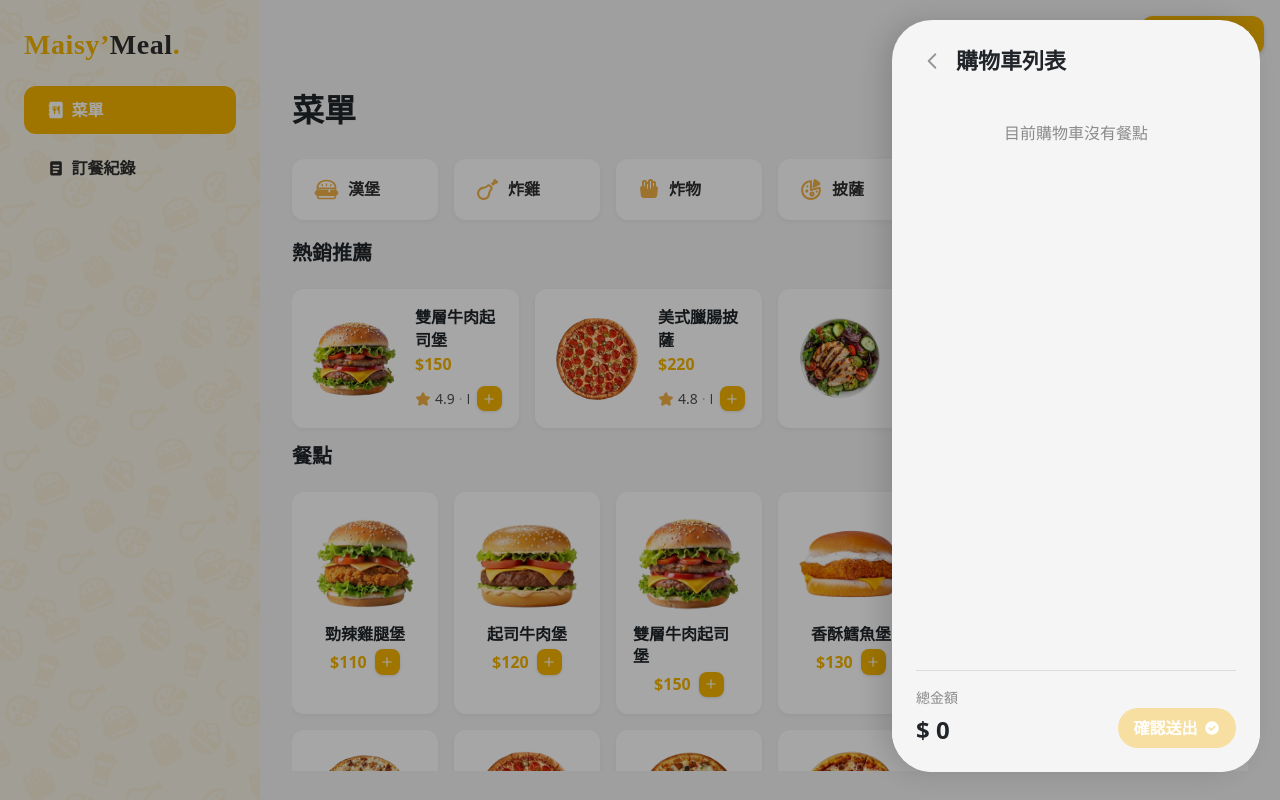
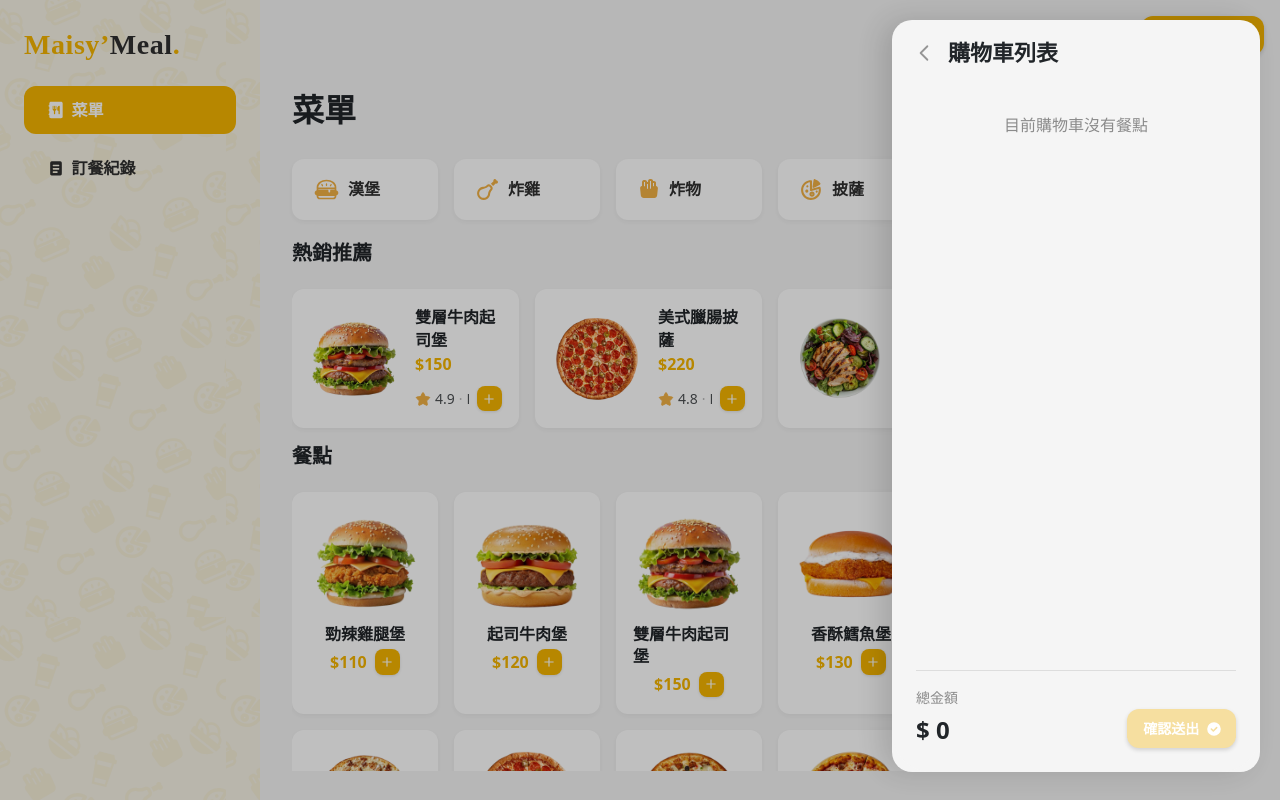
Before and after one commit to yingtung99/orderWeb, an Angular app: page /menu in a window 1280 px wide. Both pictures are taken after a click on the button "檢視購物車". Built offline with nearby package versions, Linux system fonts and the light colour scheme.

Commit message:
[update] 購物車: 統一整體色系和風格

```diff
--- a/src/app/modules/cart/cart.scss
+++ b/src/app/modules/cart/cart.scss
@@ -1,13 +1,14 @@
 .cart-overlay {
   position: fixed;
   inset: 0;
-  background: rgba(0, 0, 0, 0.35);
+  background: rgba(0, 0, 0, 0.25);
   z-index: 999;
   display: flex;
   justify-content: flex-end;
   animation: fadeIn 0.5s ease forwards;
 
   &.closing {
+    pointer-events: none;
     animation: fadeOut 0.5s ease forwards;
   }
 }
@@ -17,7 +18,7 @@
   height: 94vh;
   background: var(--bg-white);
   margin: 1.25rem;
-  border-radius: 2.5rem;
+  border-radius: 20px;
   box-shadow: -10px 0 30px rgba(0, 0, 0, 0.15);
   display: flex;
   flex-direction: column;
@@ -32,7 +33,7 @@
   display: flex;
   align-items: center;
   gap: 0.5rem;
-  padding: 1.5rem 1.5rem 1rem 1.5rem;
+  padding: 1rem;
 
   .back-btn {
     width: 2rem;
@@ -78,10 +79,19 @@
 }
 
 .cart-card {
-  background: var(--card-color);
-  border-radius: 1.25rem;
-  box-shadow: 2px 4px 10px rgba(0, 0, 0, 0.15);
+  background: #fff;
+  border-radius: 16px;
+  border: 1px solid rgba(0, 0, 0, 0.04);
+  box-shadow: 0 2px 6px rgba(0, 0, 0, 0.06);
   padding: 0.875rem;
+  transition: transform 0.2s ease,
+              box-shadow 0.2s ease,
+              border-color 0.2s ease;
+
+  &:hover {
+    border-color: var(--primary-color);
+    box-shadow: 0 4px 10px rgba(0,0,0,0.08);
+  }
 
   .cart-card-top {
     display: flex;
@@ -106,7 +116,6 @@
         display: flex;
         justify-content: space-between;
         align-items: flex-start;
-        gap: 0.5rem;
 
         .item-title-block {
           display: flex;
@@ -271,7 +280,7 @@
 
   .divider {
     height: 1px;
-    background: var(--border-line);
+    background: var(--text-light);
     margin: 0.5rem 0 0.5rem 0;
   }
 
@@ -333,18 +342,20 @@
     }
 
     .confirm-btn {
-      padding: 0.5rem 1rem;
+      padding: 0.55rem 0.9rem 0.55rem 1rem;
       border: none;
-      border-radius: 50px;
+      border-radius: 12px;
       background: var(--primary-color);
       color: #fff;
-      font-size: 1rem;
-      font-weight: bold;
+      font-weight: 600;
+      font-size: 0.875rem;
       display: flex;
       align-items: center;
       justify-content: center;
       gap: 0.4rem;
       cursor: pointer;
+      box-shadow: 0px 2px 4px rgba(0, 0, 0, 0.15);
+      transition: background-color 0.2s ease, transform 0.2s ease, box-shadow 0.2s ease;
 
       img {
         width: 1rem;
@@ -352,8 +363,11 @@
         object-fit: contain;
       }
 
-      &:hover{
+      &:hover {
         background: var(--primary-hover);
+        color: #fff;
+        transform: translateY(-0.5px);
+        box-shadow: 0 3px 6px rgba(0, 0, 0, 0.15);
       }
 
       &:disabled {
--- a/src/app/modules/food-detail-modal/food-detail-modal.scss
+++ b/src/app/modules/food-detail-modal/food-detail-modal.scss
@@ -20,7 +20,7 @@
     position: relative;
     width: min(24rem, 100%);
     max-height: 90vh;
-    border-radius: 24px;
+    border-radius: 20px;
     overflow: hidden;
     background: var(--bg-white);
     box-shadow: 0 10px 30px rgba(0, 0, 0, 0.12);
--- a/src/app/modules/topbar/topbar.scss
+++ b/src/app/modules/topbar/topbar.scss
@@ -22,6 +22,7 @@
     display: flex;
     align-items: center;
     gap: 0.4rem;
+    cursor: pointer;
     box-shadow: 0px 2px 4px rgba(0, 0, 0, 0.15);
     transition: background-color 0.2s ease, transform 0.2s ease, box-shadow 0.2s ease;
 
--- a/src/styles.scss
+++ b/src/styles.scss
@@ -10,13 +10,10 @@ html, body {
   --primary-hover: #dfa300;
   --primary-disabled: #f6dfa0;
 
-  --card-color: #f6f3e5;
-  --card-hover: #efe7dd;
-  --card-active: #f6e7c3;
   --card-gray: #efefef;
 
-  --remove-color: #f0e7c7;
-  --remove-hover: #d9a066;
+  --remove-color: #f6edd6;
+  --remove-hover: #e0a94f;
 
   --bg-soft: #F7F3E6;
   --bg-white: #f5f5f5;
```
